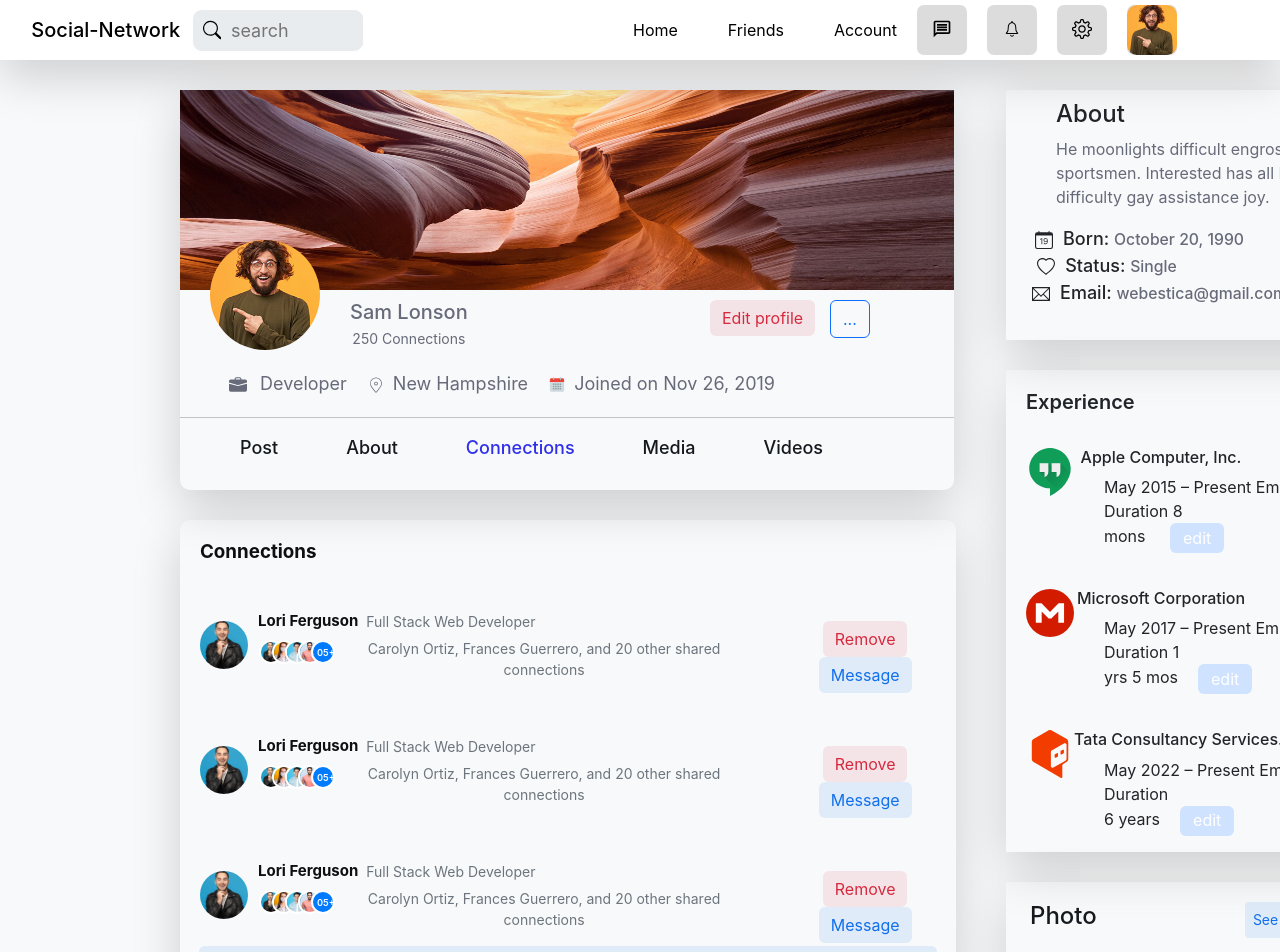
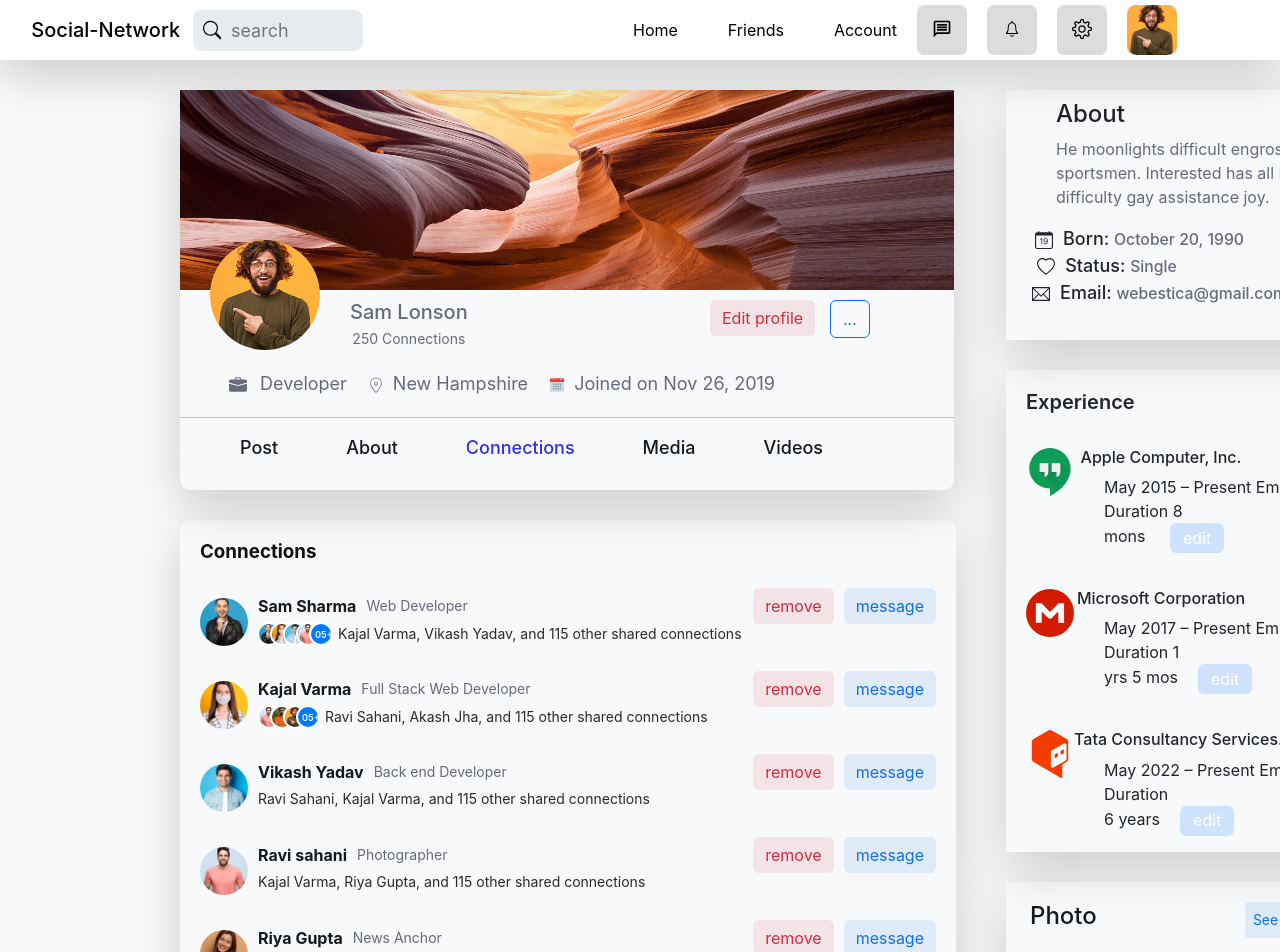
Before and after one commit to ravindarsahani3183/social-Networking, a React (Create React App) app: page /connection in a window 1280 px wide. Shown: the top 952 px of the page. Built offline with nearby package versions, Linux system fonts and the light colour scheme.

Commit message:
update connection component

```diff
--- a/src/Connection/Connection.css
+++ b/src/Connection/Connection.css
@@ -1,6 +1,6 @@
 .Connection{
     width: 776px;
-    height: 500px;
+    height: 560px;
     border-radius: 10px;
     margin-top: 30px;
     margin-left: 180px;
@@ -14,41 +14,47 @@
     line-height: 1.25;
     color: #0f0f10;
 }
-.Connection-image{
+.connection-box{
+    display: flex;
+    justify-content: space-between;
+    margin-top: 15px;
+}
+.connection-element{
+    display: flex;
+}
+.connection-img{
     height: 48px;
     width: 48px;
     border-radius: 50%;
+    margin-top: 20px;
     margin-left: 20px;
-    margin-top: 50px;
 }
-.Connection-body{
+.connection-info{
+    margin-top: 20px;
+    margin-left: 10px;
+    padding-top: 2px;
+}
+.connection-name-role{
     display: flex;
 }
-.Collection-heading-para{
-    text-align: left;
+.connection-heading-name{
+    line-height: 12px;
+}
+.connection-list{
+    text-decoration: none;
+    color: #14191e;
+    font-weight: 700;
+    margin-right: 10px;
+}
+.connection-role{
+    color: #676a79;
+    line-height: 12px;
+}
+.connection-mutual-img{
+    display: flex;
+}
+.connection-friend-img{
     margin-left: 10px;
-    margin-top: 40px;
-    display: flex;
-    gap: 08px;
-}
-.Connection-list{
-    text-decoration: none;
-    color: #0f0f10;
-    font-size: 0.9375rem;
-    font-weight: 700;
-}
-.Connection-para{
-    font-weight: 400;
-    font-size: 0.875em;
-    color: #6c757d;
-}
-.Connection-avatar{
-    margin-top: -10px;
-    margin-left: -10px;
-}
-.avatar-ul{
-    list-style-type: none;
-    display: flex;
 }
 .Avatar-Connection{
     width: 24px;
@@ -70,30 +76,34 @@
     border: 2px solid white;
     padding: 4px;
 }
-.Connection-small{
-    color: #6c757d;
-    font-weight: 400;
+.connection-mutual-friend-img{
+    margin-left: 5px;
+    margin-top: 3px;
 }
-.Connection-button{
-    margin-left:10px;
-    margin-top: 50px;
+.connection-mutual-friend{
+    color: #29292e;
+}
+.connection-remove-message-button{
+    margin-right: 20px;
+    margin-top: 10px;
+}
 
-}
 .Connection-remove{
-    margin-left: 15px;
     color: #d6293e;
     background-color: rgba(214, 41, 62, 0.1);
     border-style: none;
+    margin-right: 10px;
 }
 .Connection-message{
-    margin-left: 15px;
     color: #0f6fec;
     background-color: rgba(15, 111, 236, 0.1);
     border-style: none;
 }
+
 .Connection-button-large {
     color: #0f6fec;
     background-color: rgba(15, 111, 236, 0.1);
     border-style: none;
     width: 95%;
+    margin-top: 30px;
 }
--- a/src/Connection/Connection.js
+++ b/src/Connection/Connection.js
@@ -5,85 +5,106 @@ const Connection = () => {
   return (
     <div className='Connection shadow-lg'>
         <h5 className='Connection-heading'>Connections</h5>
-        <div className='Connection-body'>
-          <div className='Connection-img'>
-            <img src="./assets/Avatar/01 (1).jpg" className='Connection-image' alt=""></img>
+        <div className='connection-box'>
+          <div className='connection-element'>
+            <img src="./assets/Avatar/01 (1).jpg" className='connection-img' alt=""></img>
+            <div className='connection-info'>
+              <div className='connection-name-role'>
+                <h6 className='connection-heading-name'><Link className='connection-list' to="/">Sam Sharma</Link></h6>
+                <small className='connection-role'>Web Developer</small>
               </div>
-          <div className='Connection-haeding-avatar'>
-            <div className='Collection-heading-para'>
-               <h6><Link className='Connection-list' to="/">Lori Ferguson</Link></h6>
-               <p className='Connection-para'>Full Stack Web Developer</p>
+              <div className='connection-mutual-img'>
+                <div className='connection-friend-img'>
+                  <img src="./assets/Avatar/01 (1).jpg" className='Avatar-Connection' alt=""></img>
+                  <img src="./assets/Avatar/02.jpg" className='Avatar-Connection' alt=""></img>
+                  <img src="./assets/Avatar/03.jpg" className='Avatar-Connection' alt=""></img>
+                  <img src="./assets/Avatar/04.jpg" className='Avatar-Connection' alt=""></img>
                 </div>
-            <div className='Connection-avatar'>
-                <ul className='avatar-ul'>
-                <li> <img src="./assets/Avatar/01 (1).jpg" className='Avatar-Connection' alt=""></img></li>
-                    <li> <img src="./assets/Avatar/02.jpg" className='Avatar-Connection' alt=""></img></li>
-                    <li> <img src="./assets/Avatar/03.jpg" className='Avatar-Connection' alt=""></img></li>
-                    <li> <img src="./assets/Avatar/04.jpg" className='Avatar-Connection' alt=""></img></li>
-                    <li className='avatar-five'>05+</li>
-                    <li className='small ms-1 Connection-small'>Carolyn Ortiz, Frances Guerrero, and 20 other shared connections</li>
-                </ul>
+                <div className='avatar-five'>05+</div>
+                <small className='connection-mutual-friend connection-mutual-friend-img'>Kajal Varma, Vikash Yadav, and 115 other shared connections</small>
               </div>
-
             </div>
-          <div className='Connection-button'>
-              <button type='button' className='btn btn-danger Connection-remove '>Remove</button>
-              <button type='button' className='btn btn-primary Connection-message'>Message</button>
+          </div>
+          <div className='connection-remove-message-button'>
+            <button type='submit' className='btn btn-danger Connection-remove'>remove</button>
+            <button type='submit' className='btn btn-primary Connection-message'>message</button>
           </div>
         </div>
 
 
-        <div className='Connection-body'>
-          <div className='Connection-img'>
-            <img src="./assets/Avatar/01 (1).jpg" className='Connection-image' alt=""></img>
+        <div className='connection-box'>
+          <div className='connection-element'>
+            <img src="./assets/Avatar/02.jpg" className='connection-img' alt=""></img>
+            <div className='connection-info'>
+              <div className='connection-name-role'>
+                <h6 className='connection-heading-name'><Link className='connection-list' to="/">Kajal Varma</Link></h6>
+                <small className='connection-role'>Full Stack Web Developer</small>
               </div>
-          <div className='Connection-haeding-avatar'>
-            <div className='Collection-heading-para'>
-               <h6><Link className='Connection-list' to="/">Lori Ferguson</Link></h6>
-               <p className='Connection-para'>Full Stack Web Developer</p>
+              <div className='connection-mutual-img'>
+                <div className='connection-friend-img'>
+                  <img src="./assets/Avatar/04.jpg" className='Avatar-Connection' alt=""></img>
+                  <img src="./assets/Avatar/06.jpg" className='Avatar-Connection' alt=""></img>
+                  <img src="./assets/Avatar/07.jpg" className='Avatar-Connection' alt=""></img>
                 </div>
-            <div className='Connection-avatar'>
-                <ul className='avatar-ul'>
-               <li> <img src="./assets/Avatar/01 (1).jpg" className='Avatar-Connection' alt=""></img></li>
-                    <li> <img src="./assets/Avatar/02.jpg" className='Avatar-Connection' alt=""></img></li>
-                    <li> <img src="./assets/Avatar/03.jpg" className='Avatar-Connection' alt=""></img></li>
-                    <li> <img src="./assets/Avatar/04.jpg" className='Avatar-Connection' alt=""></img></li>
-                    <li className='avatar-five'>05+</li>
-                    <li className='small ms-1 Connection-small'>Carolyn Ortiz, Frances Guerrero, and 20 other shared connections</li>
-                </ul>
+                <div className='avatar-five'>05+</div>
+                <small className='connection-mutual-friend connection-mutual-friend-img'>Ravi Sahani, Akash Jha, and 115 other shared connections</small>
               </div>
-
             </div>
-          <div className='Connection-button'>
-              <button type='button' className='btn btn-danger Connection-remove '>Remove</button>
-              <button type='button' className='btn btn-primary Connection-message'>Message</button>
+          </div>
+          <div className='connection-remove-message-button'>
+            <button type='submit' className='btn btn-danger Connection-remove'>remove</button>
+            <button type='submit' className='btn btn-primary Connection-message'>message</button>
           </div>
         </div>
 
-        <div className='Connection-body'>
-          <div className='Connection-img'>
-            <img src="./assets/Avatar/01 (1).jpg" className='Connection-image' alt=""></img>
+        <div className='connection-box'>
+          <div className='connection-element'>
+            <img src="./assets/Avatar/03.jpg" className='connection-img' alt=""></img>
+            <div className='connection-info'>
+              <div className='connection-name-role'>
+                <h6 className='connection-heading-name'><Link className='connection-list' to="/">Vikash Yadav</Link></h6>
+                <small className='connection-role'>Back end Developer</small>
               </div>
-          <div className='Connection-haeding-avatar'>
-            <div className='Collection-heading-para'>
-               <h6><Link className='Connection-list' to="/">Lori Ferguson</Link></h6>
-               <p className='Connection-para'>Full Stack Web Developer</p>
+              <small className='connection-mutual-friend'>Ravi Sahani, Kajal Varma, and 115 other shared connections</small>
             </div>
-            <div className='Connection-avatar'>
-                <ul className='avatar-ul'>
-              <li> <img src="./assets/Avatar/01 (1).jpg" className='Avatar-Connection' alt=""></img></li>
-                    <li> <img src="./assets/Avatar/02.jpg" className='Avatar-Connection' alt=""></img></li>
-                    <li> <img src="./assets/Avatar/03.jpg" className='Avatar-Connection' alt=""></img></li>
-                    <li> <img src="./assets/Avatar/04.jpg" className='Avatar-Connection' alt=""></img></li>
-                    <li className='avatar-five'>05+</li>
-                    <li className='small ms-1 Connection-small'>Carolyn Ortiz, Frances Guerrero, and 20 other shared connections</li>
-                </ul>
+          </div>
+          <div className='connection-remove-message-button'>
+            <button type='submit' className='btn btn-danger Connection-remove'>remove</button>
+            <button type='submit' className='btn btn-primary Connection-message'>message</button>
+          </div>
         </div>
 
+        <div className='connection-box'>
+          <div className='connection-element'>
+            <img src="./assets/Avatar/04.jpg" className='connection-img' alt=""></img>
+            <div className='connection-info'>
+              <div className='connection-name-role'>
+                <h6 className='connection-heading-name'><Link className='connection-list' to="/">Ravi sahani</Link></h6>
+                <small className='connection-role'>Photographer</small>
               </div>
-          <div className='Connection-button'>
-              <button type='button' className='btn btn-danger Connection-remove '>Remove</button>
-              <button type='button' className='btn btn-primary Connection-message'>Message</button>
+              <small className='connection-mutual-friend'>Kajal Varma, Riya Gupta, and 115 other shared connections</small>
+            </div>
+          </div>
+          <div className='connection-remove-message-button'>
+            <button type='submit' className='btn btn-danger Connection-remove'>remove</button>
+            <button type='submit' className='btn btn-primary Connection-message'>message</button>
+          </div>
+        </div>
+
+        <div className='connection-box'>
+          <div className='connection-element'>
+            <img src="./assets/Avatar/05.jpg" className='connection-img' alt=""></img>
+            <div className='connection-info'>
+              <div className='connection-name-role'>
+                <h6 className='connection-heading-name'><Link className='connection-list' to="/">Riya Gupta</Link></h6>
+                <small className='connection-role'>News Anchor</small>
+              </div>
+              <small className='connection-mutual-friend'>Kajal Varma, Ravi Sahani, and 115 other shared connections</small>
+            </div>
+          </div>
+          <div className='connection-remove-message-button'>
+            <button type='submit' className='btn btn-danger Connection-remove'>remove</button>
+            <button type='submit' className='btn btn-primary Connection-message'>message</button>
           </div>
         </div>
 
```
Also changed, not shown: src/Story/Story.css (+20 -0 lines), src/Story/Story.js (+7 -1 lines). Lines whose indentation alone changed are shown as unchanged.
